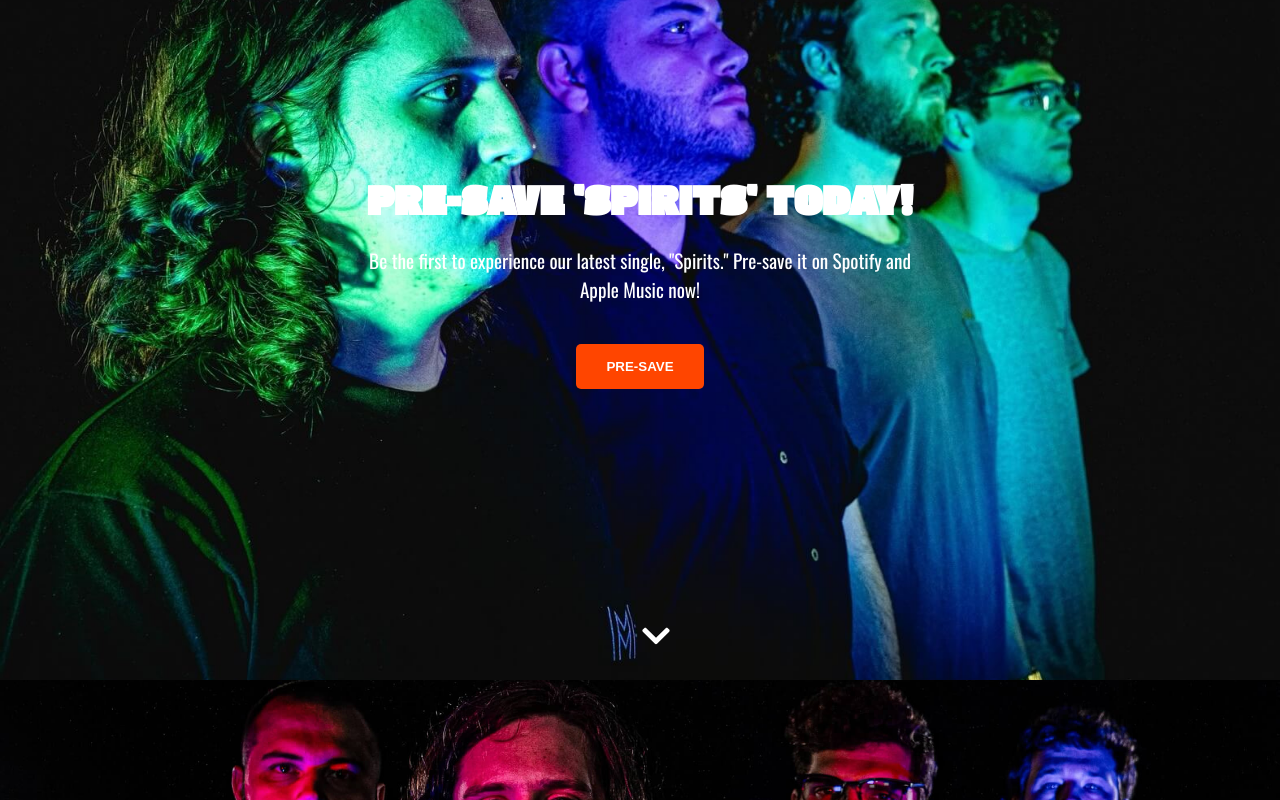
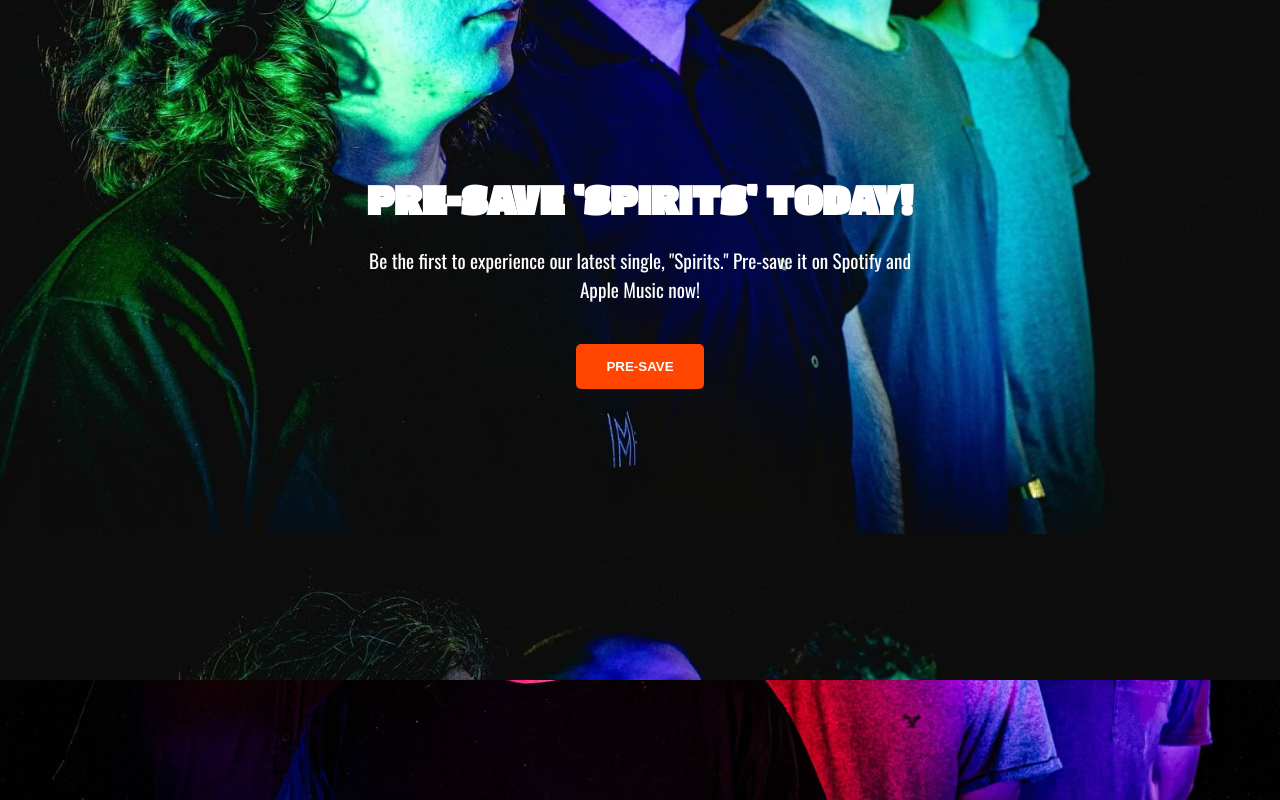
Before and after one commit to ajSeadler/band-website, a React (Vite) app: page / in a window 1280 px wide. Shown: the part 920-1720 px from the top of the page. Built offline with nearby package versions, Linux system fonts and the light colour scheme; a web font is replaced by a local one.

Commit message:
semi fix bug

```diff
--- a/src/components/Home.jsx
+++ b/src/components/Home.jsx
@@ -1,40 +1,69 @@
-import React from "react";
-import ContactUs from "./ContactUs"
+import React, { useEffect } from "react";
+import ContactUs from "./ContactUs";
 import ReleaseCTA from "./ReleaseCTA";
 import SecondSection from "./SecondSection";
-import ScrollDownIndicator from "./ScrollDownIndicator"; // Import the new component
+import ScrollDownIndicator from "./ScrollDownIndicator";
 import "../styles/Home.css";
-import { fontSize } from "@mui/system";
 
 const Home = () => {
+  useEffect(() => {
+    const parallaxEffect = () => {
+      const sections = document.querySelectorAll(".parallax-bg");
+
+      sections.forEach((section) => {
+        const sectionTop = section.parentElement.getBoundingClientRect().top;
+        const windowHeight = window.innerHeight;
+
+        // Only apply parallax when the section is in the viewport
+        if (sectionTop < windowHeight && sectionTop > -windowHeight) {
+          const scrollPosition = window.scrollY;
+          const sectionOffset = section.parentElement.offsetTop;
+
+          // Calculate the parallax offset (adjust the multiplier for speed)
+          const parallaxOffset = (scrollPosition - sectionOffset) * 0.3;
+          section.style.backgroundPositionY = `${parallaxOffset}px`;
+        }
+      });
+    };
+
+    window.addEventListener("scroll", parallaxEffect);
+
+    return () => {
+      window.removeEventListener("scroll", parallaxEffect);
+    };
+  }, []);
+
   return (
     <div className="home">
       {/* Hero Section */}
       <section className="section hero-section">
-        {/* Other hero content can go here */}
-        <ScrollDownIndicator /> {/* Add the scroll indicator */}
+        <div className="parallax-bg"></div>
+        <ScrollDownIndicator />
       </section>
 
       {/* Shop Section */}
       <section className="section shop-section">
+        <div className="parallax-bg"></div>
         <div className="content">
           <ReleaseCTA />
-          <ScrollDownIndicator />
+
         </div>
       </section>
 
       {/* Apparel Section */}
       <section className="section apparel-section">
+        <div className="parallax-bg"></div>
         <div className="content">
           <SecondSection />
-          <ScrollDownIndicator />
+
         </div>
       </section>
 
       {/* Accessories Section */}
       <section className="section accessories-section">
+        <div className="parallax-bg"></div>
         <div className="content">
-          <h2 style={{fontSize:"2.3rem"}}>BOOKING</h2>
+          <h2 style={{ fontSize: "2.3rem" }}>BOOKING</h2>
           <ContactUs />
         </div>
       </section>
--- a/src/styles/Home.css
+++ b/src/styles/Home.css
@@ -1,6 +1,5 @@
 /* Basic reset */
-*
-  {
+* {
   margin: 0;
   padding: 0;
   font-family: "Arial", sans-serif;
@@ -9,11 +8,6 @@
 .home {
   width: 100%;
   position: relative;
-}
-
-img {
-  width: 100vh !important;
-  height: auto !important;
 }
 
 /* General section styling */
@@ -26,49 +20,59 @@ img {
   text-align: center;
   color: white;
   position: relative;
-  background-size: cover;
-  background-position: center;
-  background-attachment: fixed;
+  overflow: hidden;
 }
 
-/* Placeholder images using picsum.photos */
-.hero-section {
+.parallax-bg {
+  position: absolute;
+  top: 0;
+  left: 0;
+  right: 0;
+  bottom: 0;
+  z-index: -1;
+  background-size: cover;
+  background-position: center center;
+  background-attachment: fixed;
+  transform: translateZ(0);
+  will-change: background-position;
+}
+
+/* Hero Section for Desktop */
+.hero-section .parallax-bg {
   background-image: url("/pics/desk-home.JPG");
 }
 
-.shop-section {
-  background-image: url("/pics/compressed/greenblue.jpg");
-  min-height: 100vh; /* Allow the section to expand */
-  display: flex;
-  justify-content: center;
-  align-items: center;
-  text-align: center;
-  padding: 20px;
-}
-
-.active-link {
-  color: white !important; /* Keep the color white when active */
-  text-decoration: none !important; /* Remove underline if desired */
+@media (max-width: 768px) {
+  .hero-section .parallax-bg {
+    background-image: url("/public/pics/fullband.JPG") !important;
+    background-attachment: scroll !important;
+    background-size: cover !important;
+    background-position: center center !important;
+  }
 }
 
 
-.apparel-section {
+/* Shop Section */
+.shop-section .parallax-bg {
+  background-image: url("/pics/compressed/greenblue.jpg");
+}
+
+/* Apparel Section */
+.apparel-section .parallax-bg {
   background-image: url("/pics/compressed/bluePink.jpg");
 }
 
-.accessories-section {
+/* Accessories Section */
+.accessories-section .parallax-bg {
   background-image: url("/pics/compressed/home-end.JPG");
 }
 
-/* Content overlay styling */
 .content {
-
-
-  border-radius: 10px;
+  position: relative;
+  z-index: 1;
 }
 
-h1,
-h2 {
+h1, h2 {
   font-size: 48px;
   margin: 0;
   padding: 0;
@@ -97,7 +101,23 @@ p {
   background-color: #ff652f;
 }
 
-/* Smooth scrolling between sections */
 html {
   scroll-behavior: smooth;
 }
+
+.scroll-down {
+  margin-top: 20px;
+  animation: bounce 2s infinite;
+}
+
+@keyframes bounce {
+  0%, 20%, 50%, 80%, 100% {
+    transform: translateY(0);
+  }
+  40% {
+    transform: translateY(-10px);
+  }
+  60% {
+    transform: translateY(-5px);
+  }
+}
```
